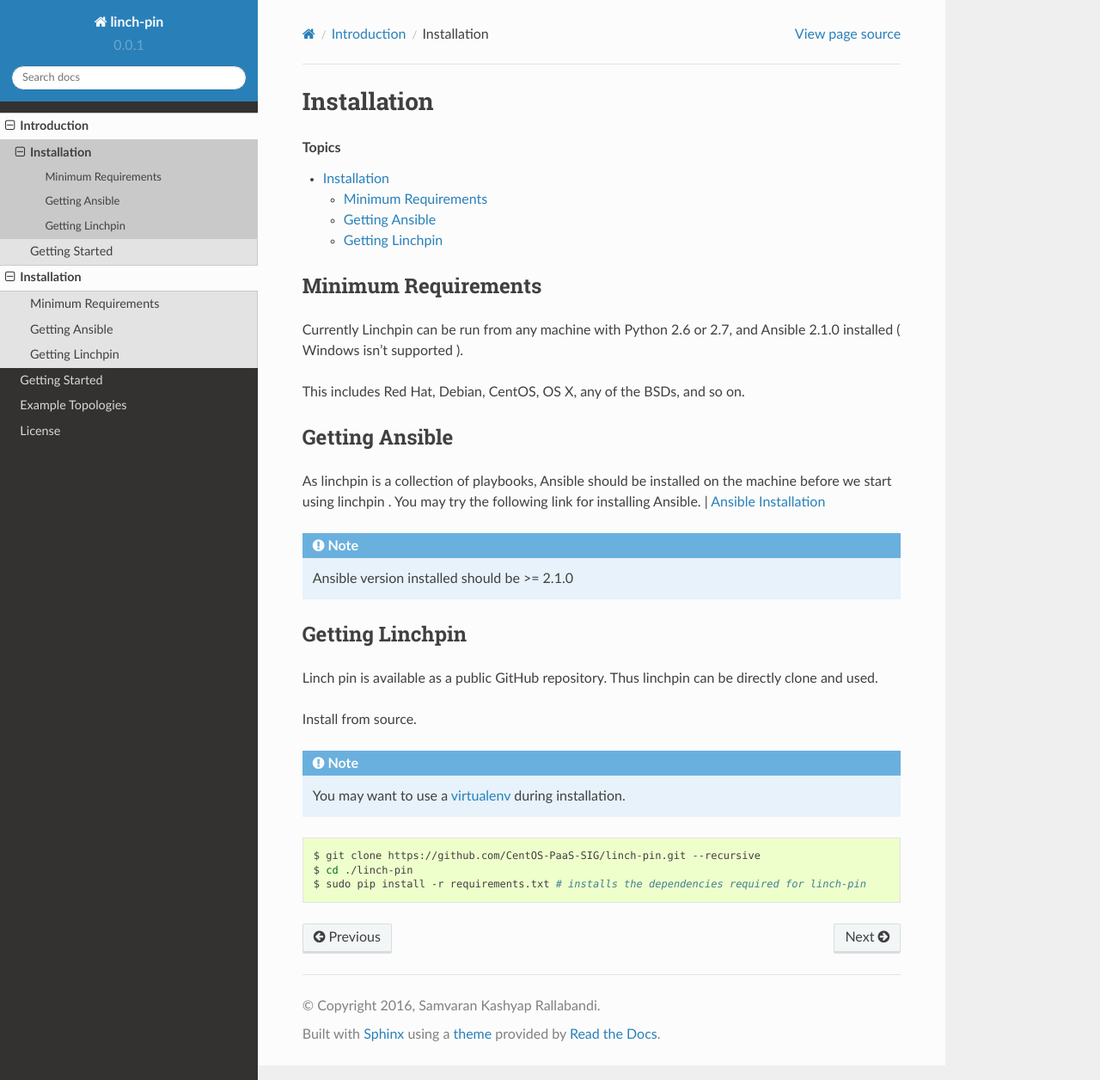
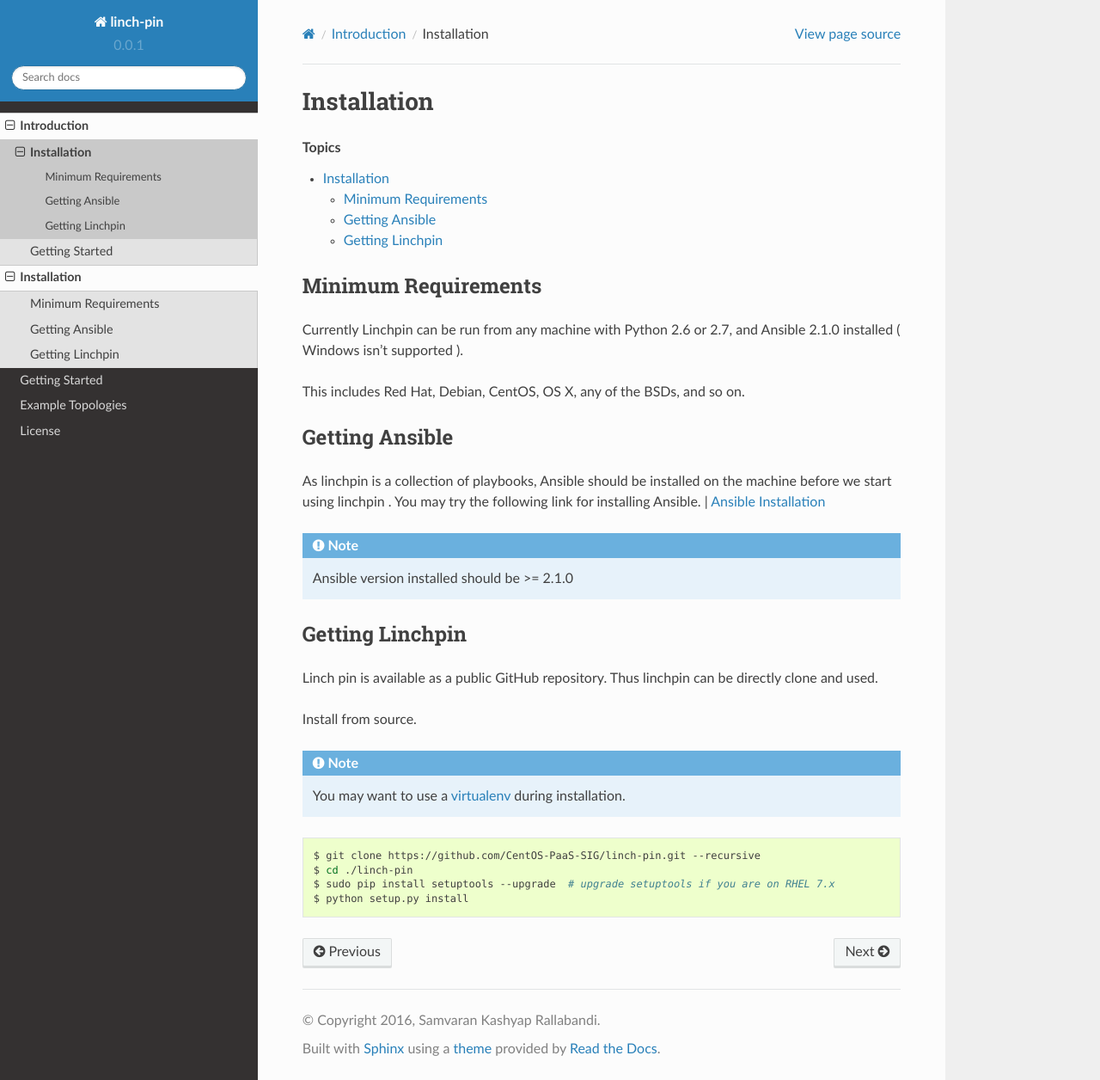
Before and after one commit to CentOS-PaaS-SIG/linchpin, a Sphinx documentation site: the page built from docs/source/intro_installation.rst, in a window 1280 px wide and 1256 px high. Shown: the whole window at 86% size. Built offline with Sphinx 7.4.7 and the Read the Docs theme 2.0.0, drawn with Linux system fonts in a browser that asks for light colours.

Commit message:
updated docs for linchpin installation

```diff
--- a/docs/source/intro_installation.rst
+++ b/docs/source/intro_installation.rst
@@ -45,4 +45,5 @@
 
     $ git clone https://github.com/CentOS-PaaS-SIG/linch-pin.git --recursive
     $ cd ./linch-pin
-    $ sudo pip install -r requirements.txt # installs the dependencies required for linch-pin
+    $ sudo pip install setuptools --upgrade  # upgrade setuptools if you are on RHEL 7.x
+    $ python setup.py install
```
